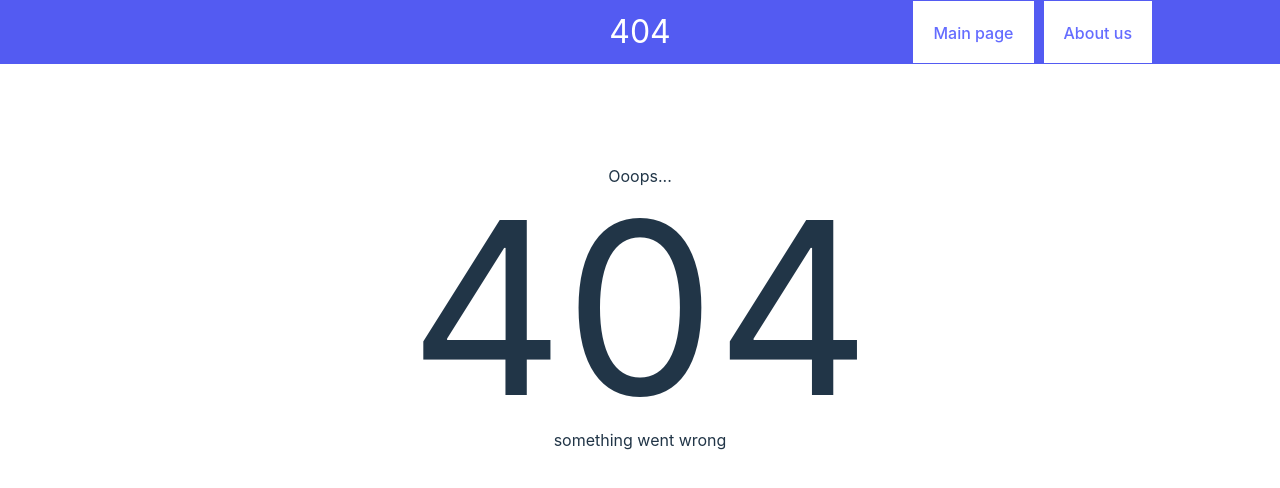
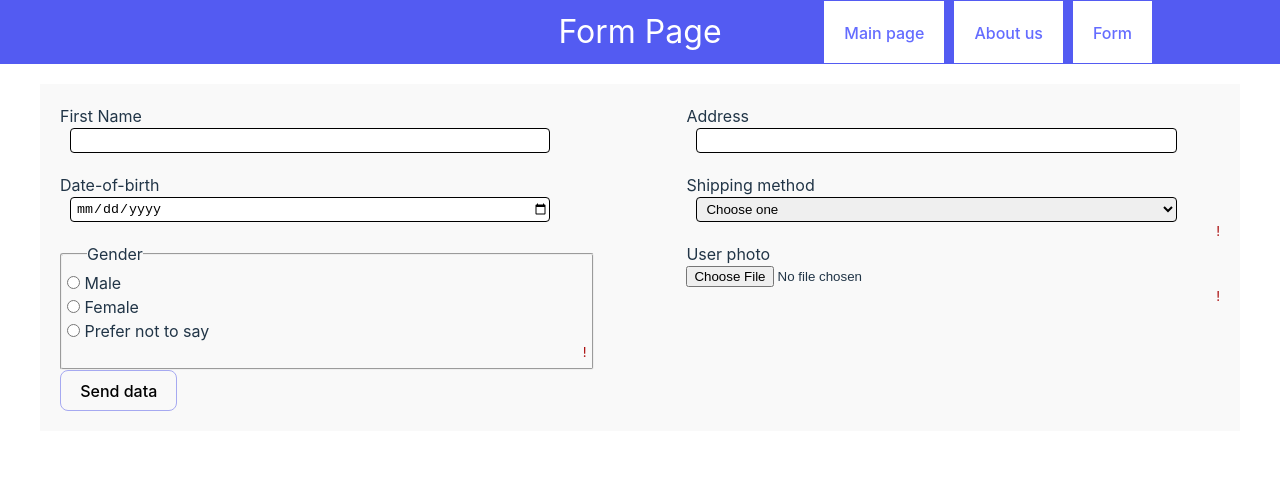
Before and after one commit to shish-ko/React.Component, a React (Vite) app: page /form in a window 1280 px wide. Before the commit this address had no page. Shown: the top 488 px of the page. Built offline with nearby package versions, Linux system fonts and the light colour scheme.

Commit message:
add: form

```diff
--- /dev/null
+++ b/src/components/Form.tsx
@@ -0,0 +1,140 @@
+import { IFormCard } from 'interfaces';
+import React from 'react';
+
+interface IFormProps {
+  formHandler(item: IFormCard): void;
+}
+interface IFormState {
+  address: boolean;
+  name: boolean;
+  birthDate: boolean;
+  shippingMethod: boolean;
+  agreement: boolean;
+  gender: boolean;
+}
+
+type customInputEl = HTMLInputElement & { notValid: boolean };
+
+export class Form extends React.Component<IFormProps, IFormState> {
+  nameRef: React.RefObject<customInputEl>;
+  addressRef: React.RefObject<customInputEl>;
+  birthDateRef: React.RefObject<customInputEl>;
+  shippingMethodRef: React.RefObject<HTMLSelectElement>;
+  agreementRef: React.RefObject<customInputEl>;
+  maleRef: React.RefObject<customInputEl>;
+  femaleRef: React.RefObject<customInputEl>;
+  unknownGenderRef: React.RefObject<customInputEl>;
+  constructor(props: IFormProps) {
+    super(props);
+    this.state = {
+      address: false,
+      name: false,
+      birthDate: false,
+      shippingMethod: false,
+      agreement: false,
+      gender: false,
+    };
+    this.nameRef = React.createRef();
+    this.addressRef = React.createRef();
+    this.birthDateRef = React.createRef();
+    this.shippingMethodRef = React.createRef();
+    this.agreementRef = React.createRef();
+    this.maleRef = React.createRef();
+    this.femaleRef = React.createRef();
+    this.unknownGenderRef = React.createRef();
+    this.handler = this.handler.bind(this);
+  }
+  handler(e: React.FormEvent<HTMLFormElement>) {
+    e.preventDefault();
+    console.log(this.shippingMethodRef.current?.value);
+    this.maleRef.current!.notValid = false;
+    if (
+      this.shippingMethodRef.current?.value === 'dhl' ||
+      this.shippingMethodRef.current?.value === 'usps' ||
+      this.shippingMethodRef.current?.value === 'pick up'
+    ) {
+      // this.props.formHandler({
+      //   name: this.nameRef.current!.value,
+      //   birthDate: this.birthDateRef.current!.value,
+      //   address: this.addressRef.current!.value,
+      //   shippingMethod: this.shippingMethodRef.current!.value,
+      //  });
+    }
+  }
+  render() {
+    return (
+      <form className="form" method="post" onSubmit={this.handler}>
+        <div className="form__item">
+          <label htmlFor="name" className="form__label">
+            First Name
+          </label>
+          <input name="name" ref={this.nameRef} className="form__text-input" />
+          <label htmlFor="name" className="form__error-label">
+            {this.state.name && 'name should be at least 3 characters long'}
+          </label>
+        </div>
+        <div className="form__item">
+          <label htmlFor="address"> Address </label>
+          <input name="address" ref={this.addressRef} className="form__text-input" />
+          <label htmlFor="address" className="form__error-label">
+            {this.state.address && 'address line should contain at least 3 words'}
+          </label>
+        </div>
+        <div className="form__item">
+          <label htmlFor="birthDate"> Date-of-birth</label>
+          <input
+            name="birthDate"
+            ref={this.birthDateRef}
+            className="form__text-input"
+            type={'date'}
+          />
+          <label htmlFor="birthDate" className="form__error-label">
+            {this.state.birthDate && 'address line should contain at least 3 words'}
+          </label>
+        </div>
+        <div className="form__item">
+          <label htmlFor="shippingMethod"> Shipping method</label>
+          <select className="form__text-input" ref={this.shippingMethodRef}>
+            <option value="" hidden>
+              Choose one
+            </option>
+            <option value="pick up">Pick up</option>
+            <option value="usps">USPS</option>
+            <option value="dhl">DHL</option>
+          </select>
+          <label htmlFor="shippingMethod" className="form__error-label">
+            !
+          </label>
+        </div>
+        <fieldset className="form__item">
+          <legend className="form__legend"> Gender </legend>
+          <p>
+            <input type={'radio'} name="gender" id="male" ref={this.maleRef} />
+            <label htmlFor="male"> Male </label>
+          </p>
+          <p>
+            <input type={'radio'} name="gender" id="female" ref={this.femaleRef} />
+            <label htmlFor="female"> Female </label>
+          </p>
+          <p>
+            <input type={'radio'} name="gender" id="unknown" ref={this.unknownGenderRef} />
+            <label htmlFor="unknown"> Prefer not to say </label>
+          </p>
+          <label htmlFor="file" className="form__error-label">
+            !
+          </label>
+        </fieldset>
+        <div className="form__item">
+          <label htmlFor="file"> User photo</label>
+          <input name="file" type={'file'} />
+          <label htmlFor="file" className="form__error-label">
+            !
+          </label>
+        </div>
+        <p>
+          <button>Send data</button>
+        </p>
+      </form>
+    );
+  }
+}
--- a/src/components/PageElement.ts
+++ b/src/components/PageElement.ts
@@ -1,8 +1,5 @@
+import { PageElProps } from 'interfaces';
 import React from 'react';
-
-interface PageElProps {
-  titleHandler: (pageTitle: string) => void;
-}
 
 class PageElement extends React.Component<PageElProps> {
   constructor(props: PageElProps) {
--- a/src/components/index.tsx
+++ b/src/components/index.tsx
@@ -23,6 +23,9 @@ class Index extends React.Component<IndexProps> {
           <Link to={'aboutus/'} className="header__link" data-testid="link_about">
             About us
           </Link>
+          <Link to={'form/'} className="header__link" data-testid="link_form">
+            Form
+          </Link>
         </nav>
       </header>
       <main>
--- a/src/index.css
+++ b/src/index.css
@@ -47,6 +47,7 @@ button {
   background-color: #1a1a1a;
   cursor: pointer;
   transition: border-color 0.25s;
+  border-color: #a6a9f1;
 }
 button:hover {
   border-color: #646cff;
@@ -163,3 +164,46 @@ main{
   line-height: 15rem;
 
 }
+
+.form {
+  display: flex;
+  flex-wrap: wrap;
+  justify-content: space-between;
+  background-color: #f9f9f9;
+  padding: 20px;
+}
+
+.form__text-input {
+  height: 25px;
+  width: 90%;
+  margin-left: 10px;
+  padding-left: 5px;
+  border-radius: 4px;
+  border: 1px solid;
+}
+
+.form__item {
+  width: 46%;
+  position: relative;
+  display: flex;
+  flex-direction: column;
+}
+
+.form__label {
+  /* display: block; */
+}
+
+.form__error-label {
+  align-self: flex-end;
+  height: 20px;
+  color: rgb(170, 14, 14);
+  font-size: smaller;
+}
+
+.form__legend {
+  margin-left: 20px;
+}
+fieldset.form__item {
+  padding: 5px;
+  border-radius: 3px;
+}
--- /dev/null
+++ b/src/pages/FormPage.tsx
@@ -0,0 +1,28 @@
+import PageElement from '../components/PageElement';
+import React from 'react';
+import { IFormCard } from 'interfaces';
+import { Form } from '../components/Form';
+
+interface IFormState {
+  formItems: IFormCard[];
+}
+
+export class FormPage extends PageElement {
+  componentDidMount(): void {
+    this.props.titleHandler('Form Page');
+  }
+  state: IFormState = {
+    formItems: [],
+  };
+  formHandler = (item: IFormCard) => {
+    this.setState({ formItems: [...this.state.formItems, item] });
+  };
+
+  render() {
+    return (
+      <div className="form-page">
+        <Form formHandler={this.formHandler} />
+      </div>
+    );
+  }
+}
--- a/src/router.tsx
+++ b/src/router.tsx
@@ -9,11 +9,11 @@ import {
 import Index from './components/index';
 import { ErrorPage } from './pages/ErrorPage';
 import { MainPage } from './pages/MainPage';
+import { FormPage } from './pages/FormPage';
 
 interface RouterState {
   currentPage: string;
 }
-
 class Router extends React.Component<unknown, RouterState> {
   state: RouterState = {
     currentPage: 'No',
@@ -29,6 +29,7 @@ class Router extends React.Component<unknown, RouterState> {
             <Route path="/" element={<Index currentPage={this.state.currentPage} />}>
               <Route index={true} element={<MainPage titleHandler={this.handler} />} />
               <Route path="aboutus/" element={<AboutUs titleHandler={this.handler} />} />
+              <Route path="form/" element={<FormPage titleHandler={this.handler} />} />
               <Route path="*" element={<ErrorPage titleHandler={this.handler} />} />
             </Route>
           )
```
Also changed, not shown: src/interfaces.ts (+13 -0 lines).
